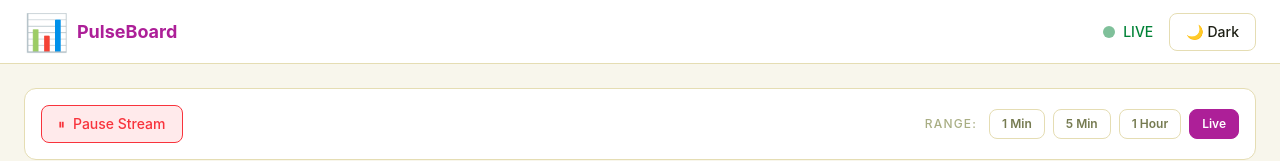
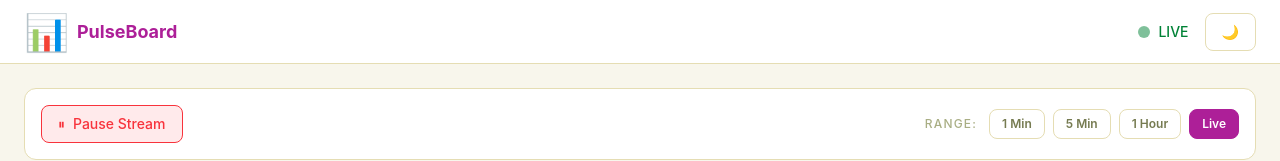
Before and after one commit to Funmi-Oba/PulseBoard, a Vue app: page / in a window 1280 px wide. Shown: the top 161 px of the page. Built offline with nearby package versions, Linux system fonts and the light colour scheme; the HTML template or start-up script is replaced by a standard one.

Commit message:
fix: default mode to light

```diff
--- a/src/App.vue
+++ b/src/App.vue
@@ -1,6 +1,6 @@
 <template>
   <div
-    :class="{ dark: isDark }"
+
     class="min-h-screen bg-bg-primary text-text-primary transition-all duration-300"
   >
     <!-- Top Navbar -->
@@ -28,7 +28,7 @@
           class="flex items-center gap-1 px-4 py-2 rounded-lg text-sm font-medium border border-border bg-bg-card text-text-primary cursor-pointer transition-all duration-300 hover:border-accent hover:text-accent"
           @click="toggleDark()"
         >
-          {{ isDark ? '☀️ Light' : '🌙 Dark' }}
+          {{ isDark ? '☀️' : '🌙' }}
         </button>
       </div>
     </header>
```
